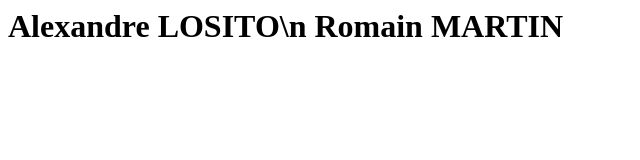
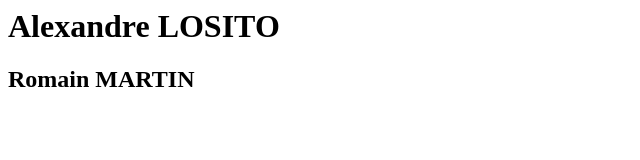
Before and after one commit to alexlosito/alexlosito.github.io, a plain HTML site: page index.html in a window 1280 px wide. Shown: the whole page, without its empty margins (0-640 px from the left). Drawn offline with Linux system fonts and the light colour scheme.

Commit message:
Update index.html

```diff
--- a/index.html
+++ b/index.html
@@ -3,8 +3,8 @@
       <title> Createurs </title>
   </Read>
   <body>
-      <h1> Alexandre LOSITO\n
-           Romain MARTIN </h1>
+    <h1> Alexandre LOSITO </h1>
+    <h2> Romain MARTIN </h2>
 
 
   </body>
```
